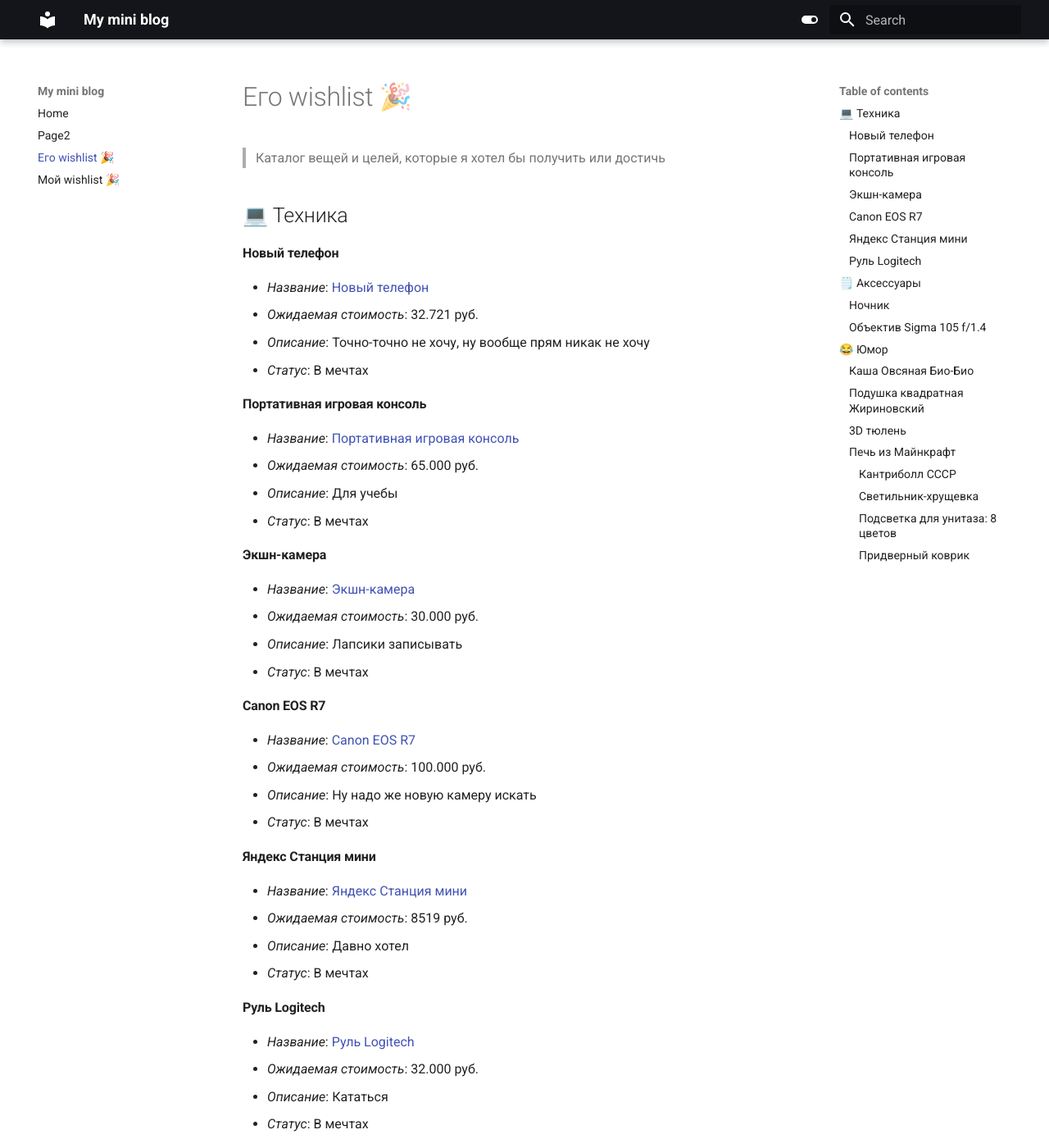
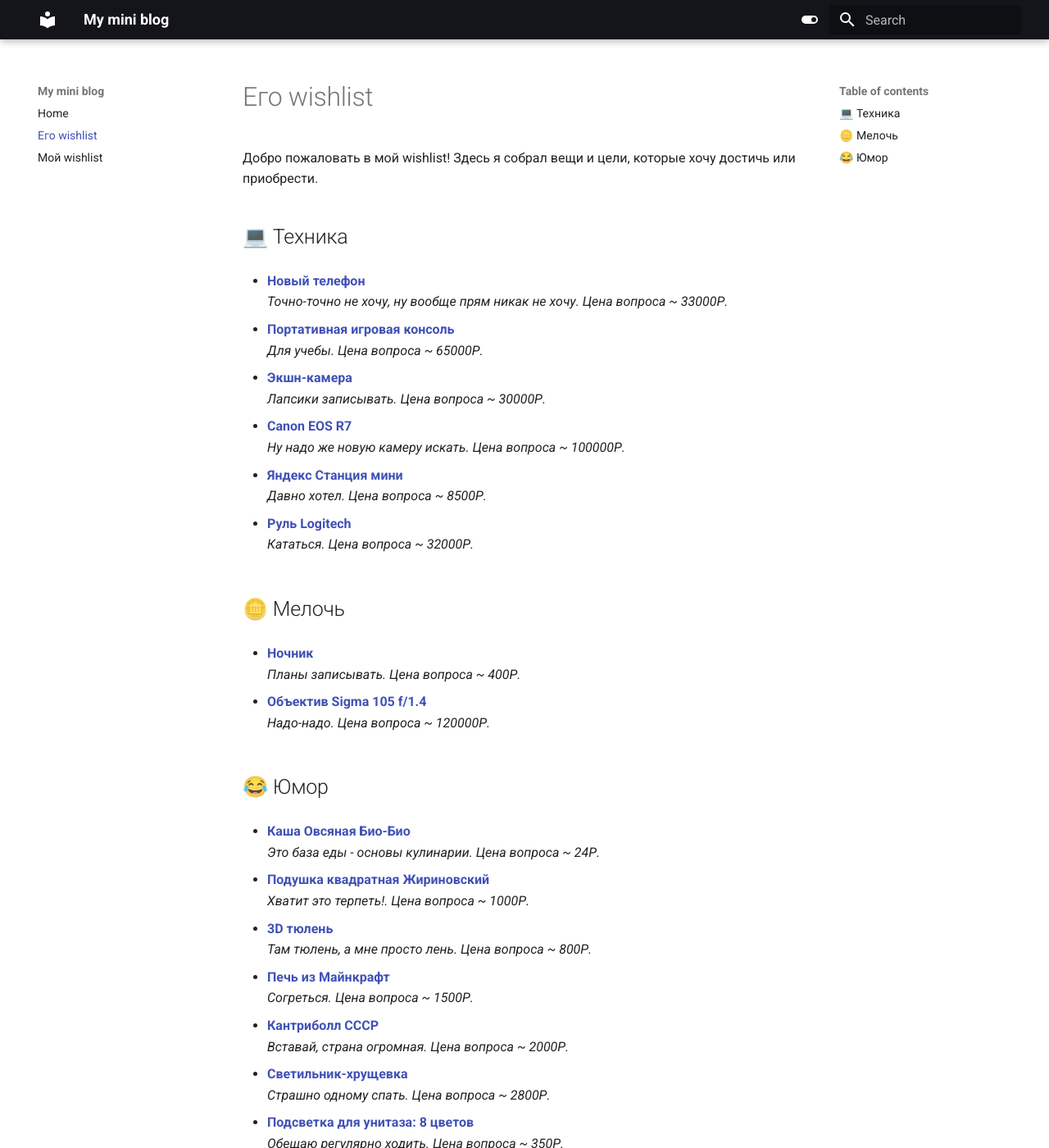
Before and after one commit to Feldmarshxll/personal-blog, an MkDocs documentation site: the page built from docs/Его wishlist 🎉.md, in a window 1280 px wide and 1400 px high. Shown: the whole window at 82% size. Built offline with MkDocs 1.6.1 and Material for MkDocs 9.7.7, drawn with Linux system fonts in a browser that asks for light colours; some of the changed text lies outside the part shown.

Commit message:
Update wishlists, add new items

```diff
--- a/docs/Его wishlist 🎉.md
+++ b/docs/Его wishlist 🎉.md
@@ -1,101 +1,56 @@
-> Каталог вещей и целей, которые я хотел бы получить или достичь
+# Его wishlist
+
+Добро пожаловать в мой wishlist! Здесь я собрал вещи и цели, которые хочу достичь или приобрести.
 
 ## 💻 Техника
-#### Новый телефон
-- *Название*: [Новый телефон](https://market.yandex.ru/cc/fApEb9t)
-- *Ожидаемая стоимость*: 32.721 руб.
-- *Описание*: Точно-точно не хочу, ну вообще прям никак не хочу
-- *Статус*: В мечтах
+- **[Новый телефон](https://market.yandex.ru/cc/fApEb9t)**
+  _Точно-точно не хочу, ну вообще прям никак не хочу. Цена вопроса ~ 33000Р._
 
-#### Портативная игровая консоль
-- *Название*: [Портативная игровая консоль](https://market.yandex.ru/cc/TNCAC8j)
-- *Ожидаемая стоимость*: 65.000 руб.
-- *Описание*: Для учебы
-- *Статус*: В мечтах
+- **[Портативная игровая консоль](https://market.yandex.ru/cc/TNCAC8j)**
+  _Для учебы. Цена вопроса ~ 65000Р._
 
-#### Экшн-камера
-- *Название*: [Экшн-камера](https://market.yandex.ru/cc/FDt1fdT)
-- *Ожидаемая стоимость*: 30.000 руб.
-- *Описание*: Лапсики записывать
-- *Статус*: В мечтах
+- **[Экшн-камера](https://market.yandex.ru/cc/FDt1fdT)**
+  _Лапсики записывать. Цена вопроса ~ 30000Р._
 
-#### Canon EOS R7
-- *Название*: [Canon EOS R7](https://market.yandex.ru/cc/9QbuuHl)
-- *Ожидаемая стоимость*: 100.000 руб.
-- *Описание*: Ну надо же новую камеру искать
-- *Статус*: В мечтах
+- **[Canon EOS R7](https://market.yandex.ru/cc/9QbuuHl)**
+  _Ну надо же новую камеру искать. Цена вопроса ~ 100000Р._
+
+- **[Яндекс Станция мини](https://market.yandex.ru/cc/6GSD7wK)**
+  _Давно хотел. Цена вопроса ~ 8500Р._
+
+- **[Руль Logitech](https://market.yandex.ru/cc/Nqn2QpK)**
+  _Кататься. Цена вопроса ~ 32000Р._
 
 
-#### Яндекс Станция мини
-- *Название*: [Яндекс Станция мини](https://market.yandex.ru/cc/6GSD7wK)
-- *Ожидаемая стоимость*: 8519 руб.
-- *Описание*: Давно хотел
-- *Статус*: В мечтах
+## 🪙 Мелочь
+- **[Ночник](https://market.yandex.ru/cc/IYr1v4j)**
+  _Планы записывать. Цена вопроса ~ 400Р._
 
-#### Руль Logitech
-- *Название*: [Руль Logitech](https://market.yandex.ru/cc/Nqn2QpK)
-- *Ожидаемая стоимость*: 32.000 руб.
-- *Описание*: Кататься
-- *Статус*: В мечтах
+- **[Объектив Sigma 105 f/1.4](https://market.yandex.ru/cc/ITxuA3j)**
+  _Надо-надо. Цена вопроса ~ 120000Р._
 
-## 🗒️ Аксессуары
-#### Ночник
-- *Название*: [Ночник](https://market.yandex.ru/cc/IYr1v4j)
-- *Ожидаемая стоимость*: 400 руб.
-- *Описание*: Планы записывать
-- *Статус*: В мечтах
-
-#### Объектив Sigma 105 f/1.4
-- *Название*: [Объектив Sigma 105 f/1.4](https://market.yandex.ru/cc/ITxuA3j)
-- *Ожидаемая стоимость*: 120.000 руб.
-- *Описание*: Надо-надо
-- *Статус*: В мечтах
 
 ## 😂 Юмор
-#### Каша Овсяная Био-Био
-- *Название*: [Каша Овсяная Био-Био](https://market.yandex.ru/cc/RyLwG5P)
-- *Ожидаемая стоимость*: 24 руб.
-- *Описание*: Это база еды - основы кулинарии
-- *Статус*: В мечтах
+- **[Каша Овсяная Био-Био](https://market.yandex.ru/cc/RyLwG5P)**
+  _Это база еды - основы кулинарии. Цена вопроса ~ 24Р._
 
-#### Подушка квадратная Жириновский
-- *Название*: [Подушка квадратная Жириновский](https://market.yandex.ru/cc/jPcCSDT)
-- *Ожидаемая стоимость*: 928 руб.
-- *Описание*: Хватит это терпеть!
-- *Статус*: В мечтах
+- **[Подушка квадратная Жириновский](https://market.yandex.ru/cc/jPcCSDT)**
+  _Хватит это терпеть!. Цена вопроса ~ 1000Р._
 
-#### 3D тюлень
-- *Название*: [3D тюлень](https://market.yandex.ru/cc/LShEXCs)
-- *Ожидаемая стоимость*: 800 руб.
-- *Описание*: Пельмень
-- *Статус*: В мечтах
+- **[3D тюлень](https://market.yandex.ru/cc/LShEXCs)**
+  _Там тюлень, а мне просто лень. Цена вопроса ~ 800Р._
 
-### Печь из Майнкрафт
-- *Название*: [Печь из Майнкрафт](https://market.yandex.ru/cc/Onv7C22)
-- *Ожидаемая стоимость*: 1325 руб.
-- *Описание*: Согреться
-- *Статус*: В мечтах
+- **[Печь из Майнкрафт](https://market.yandex.ru/cc/Onv7C22)**
+  _Согреться. Цена вопроса ~ 1500Р._
 
-#### Кантриболл СССР
-- *Название*: [Кантриболл СССР](https://market.yandex.ru/cc/QJg2531)
-- *Ожидаемая стоимость*: 1790 руб.
-- *Описание*: Пора
-- *Статус*: В мечтах
+- **[Кантриболл СССР](https://market.yandex.ru/cc/QJg2531)**
+  _Вставай, страна огромная. Цена вопроса ~ 2000Р._
 
-#### Светильник-хрущевка
-- *Название*: [Светильник-хрущевка](https://market.yandex.ru/cc/9U74Omw)
-- *Ожидаемая стоимость*: 2800 руб.
-- *Описание*: Страшно одному спать
-- *Статус*: В мечтах
+- **[Светильник-хрущевка](https://market.yandex.ru/cc/9U74Omw)**
+  _Страшно одному спать. Цена вопроса ~ 2800Р._
 
-#### Подсветка для унитаза: 8 цветов
-- *Название*: [Подсветка для унитаза: 8 цветов](https://market.yandex.ru/cc/4PNP82E)
-- *Ожидаемая стоимость*: 321 руб.
-- *Описание*: Обещаю регулярно ходить
-- *Статус*: В мечтах
+- **[Подсветка для унитаза: 8 цветов](https://market.yandex.ru/cc/4PNP82E)**
+  _Обещаю регулярно ходить. Цена вопроса ~ 350Р._
 
-#### Придверный коврик
-- *Название*: [Придверный коврик](https://market.yandex.ru/cc/8k96Tiv)
-- *Ожидаемая стоимость*: 600 руб.
-- *Описание*: Ну правильно
-- *Статус*: В мечтах
+- **[Придверный коврик](https://market.yandex.ru/cc/8k96Tiv)**
+  _Ну правильно, неча тут. Цена вопроса ~ 600Р._
```
Also changed, not shown: docs/shell.md (deleted, +0 -14 lines), docs/Мой wishlist 🎉.md (+45 -39 lines).
